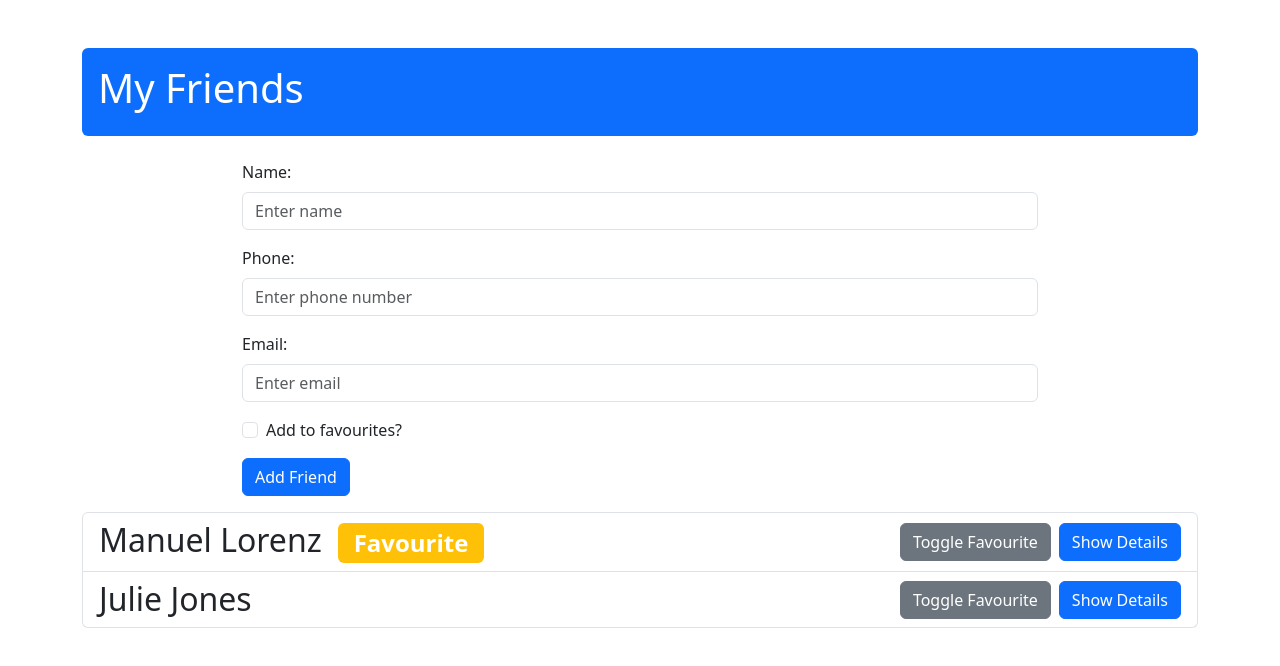
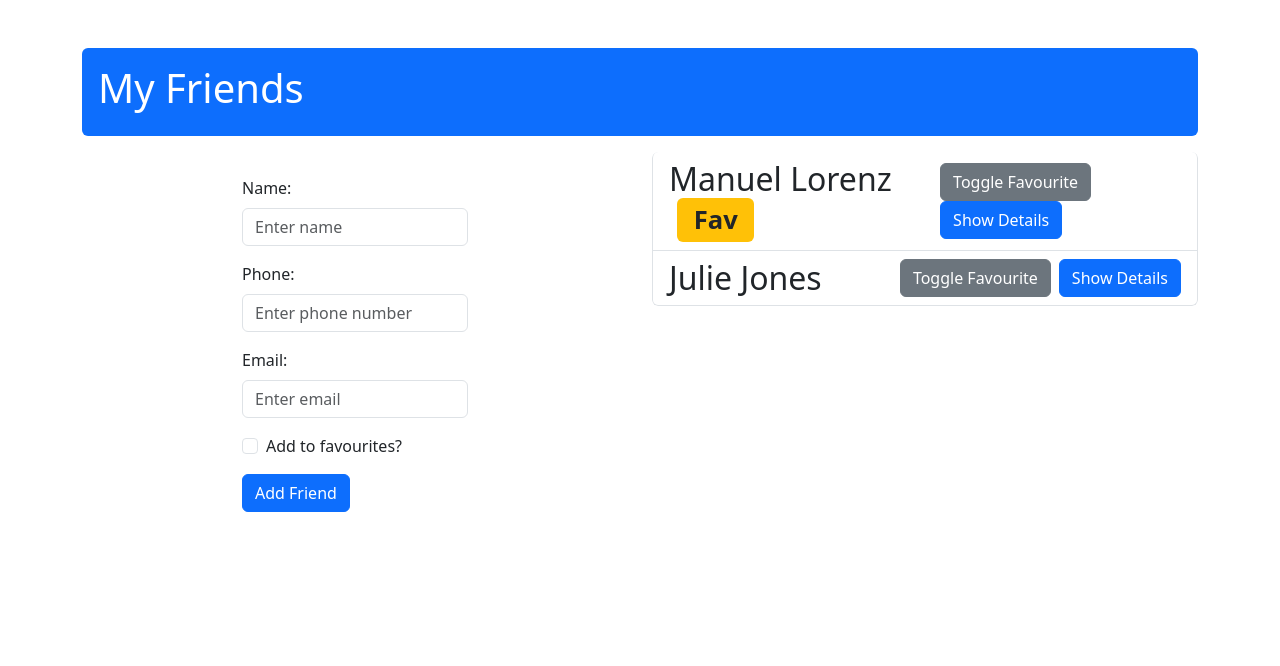
Before and after one commit to tonmoysarker/friend-contact-list-with-vuejs, a Vue app: page / in a window 1280 px wide. Shown: the top 666 px of the page. Built offline with nearby package versions, Linux system fonts and the light colour scheme.

Commit message:
changed styles

```diff
--- a/src/App.vue
+++ b/src/App.vue
@@ -1,10 +1,19 @@
 <template>
     <section class="container mt-5">
-        <header class="bg-primary text-white p-3 rounded">
+        <header class="bg-primary text-white p-3 rounded mb-3">
             <h1>My Friends</h1>
         </header>
+
+        <!-- Using Bootstrap's row and columns for layout -->
+        <div class="row">
+            <!-- Contact Form Column -->
+            <div class="col-md-6 mb-3">
                 <contact-form @add-friend="addFriend"></contact-form>
-        <ul class="list-group mt-3">
+            </div>
+
+            <!-- Friends List Column with Scroll -->
+            <div class="col-md-6">
+                <ul class="list-group overflow-auto" style="max-height: 400px">
                     <friend-contact
                         v-for="friend in friends"
                         :key="friend.id"
@@ -13,6 +22,8 @@
                         class="list-group-item"
                     ></friend-contact>
                 </ul>
+            </div>
+        </div>
     </section>
 </template>
 
--- a/src/components/FriendContact.vue
+++ b/src/components/FriendContact.vue
@@ -1,12 +1,17 @@
 <template>
-    <li class="list-group-item">
+    <li class="list-group-item border-top-0">
         <div class="d-flex justify-content-between align-items-center">
             <h2 class="mb-0">
                 {{ friend.name }}
-                <span v-if="friend.isFavourite" class="badge bg-warning ms-2"
-                    >Favourite</span
+                <span
+                    v-if="friend.isFavourite"
+                    class="badge bg-warning text-dark ms-2"
+                    style="font-size: 0.8em"
                 >
+                    Fav
+                </span>
             </h2>
+
             <div>
                 <button @click="toggleFavourite" class="btn btn-secondary me-2">
                     Toggle Favourite
@@ -16,6 +21,7 @@
                 </button>
             </div>
         </div>
+
         <ul v-if="detailsAreVisible" class="list-group mt-3">
             <li class="list-group-item">
                 <strong>Phone:</strong> {{ friend.phone }}
```
Lines whose indentation alone changed are shown as unchanged.
